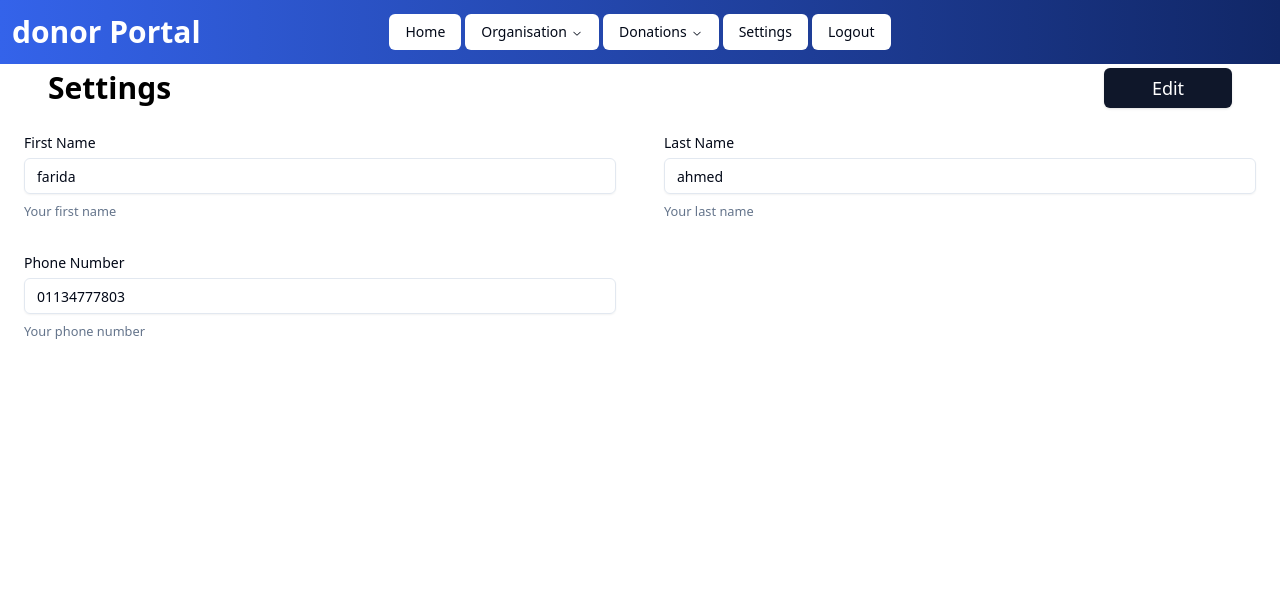
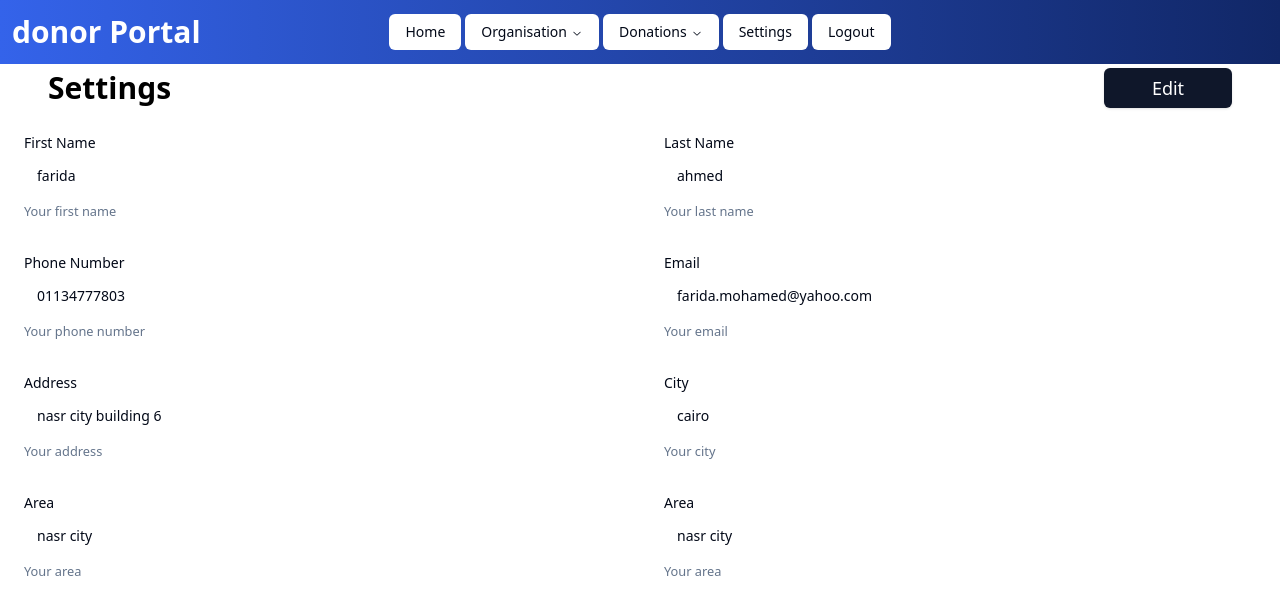
Before and after one commit to DottierDark/TempleSE, a React (Vite) app: page /donor/settings in a window 1280 px wide. Shown: the top 614 px of the page. Built offline with nearby package versions, Linux system fonts and the light colour scheme.

Commit message:
feat: settings page init

```diff
--- a/src/Components/Filter.tsx
+++ b/src/Components/Filter.tsx
@@ -20,7 +20,7 @@ export default function Filter({
 	dummyData?: any[];
 	setData: (dummyData: any[]) => void;
 	searchColumn: string;
-	hidesearchbar: boolean;
+	hidesearchbar?: boolean;
 }) {
 	const [filters, setFilters] = useState<
 		{
--- a/src/Components/ViewList.tsx
+++ b/src/Components/ViewList.tsx
@@ -119,7 +119,7 @@ export default function ViewList({
 						.map((item, index) => (
 							<Card
 								key={`${item.id}-${index}`}
-								className="flex h-full w-[27vh] p-2 flex-col justify-center text-nowrap"
+								className="flex h-full w-[27vh] p-2 flex-col justify-center text-nowrap cursor-pointer"
 								onClick={() => {
 									handleCardClick(item);
 								}}
--- a/src/Pages/Donor/Details/Toy.tsx
+++ b/src/Pages/Donor/Details/Toy.tsx
@@ -94,6 +94,14 @@ export default function Toy() {
 							inputClassName=""
 							placeholder=""
 						/>
+						<ImageField
+							name="img"
+							label="Image"
+							description="Image of the toy"
+							detailsClassName=""
+							inputClassName=""
+							placeholder=""
+						/>
 						<TextField
 							name="gender"
 							label="gender"
@@ -110,14 +118,6 @@ export default function Toy() {
 							inputClassName=""
 							placeholder=""
 						/>
-						<ImageField
-							name="img"
-							label="Image"
-							description="Image of the toy"
-							detailsClassName=""
-							inputClassName=""
-							placeholder=""
-						/>
 					</div>
 				</Details>
 			</DetailsContextProvider>
--- a/src/Pages/Donor/Views/DonorSettings.tsx
+++ b/src/Pages/Donor/Views/DonorSettings.tsx
@@ -1,24 +1,14 @@
-import { useState } from 'react';
 import { z } from 'zod';
 import { useForm } from 'react-hook-form';
 import { zodResolver } from '@hookform/resolvers/zod';
 
-import { Button } from '../../../Components/shadcn/ui/button';
-import {
-	Form,
-	FormControl,
-	FormDescription,
-	FormField,
-	FormItem,
-	FormLabel,
-	FormMessage,
-} from '../../../Components/shadcn/ui/form';
-import { Input } from '../../../Components/shadcn/ui/input';
+import { Form } from '../../../Components/shadcn/ui/form';
 import { DetailsContextProvider } from '../../../Components/details/useDetailsContext';
 import Details from '../../../Components/details/Details';
 import TextField from '../../../Components/details/fields/TextField';
 
-const formSchema = z.object({
+const formSchema = z
+	.object({
 		first_name: z.string().min(2, {
 			message: 'First name must be at least 3 characters.',
 		}),
@@ -46,6 +36,12 @@ const formSchema = z.object({
 		new_password: z.string().min(6, {
 			message: 'New password must be at least 6 characters.',
 		}),
+		confirm_new_password: z.string().min(6, {
+			message: 'New password must be at least 6 characters.',
+		}),
+	})
+	.refine((data) => data.new_password === data.confirm_new_password, {
+		message: 'Passwords do not match.',
 	});
 
 export default function DonorSettings() {
@@ -59,14 +55,15 @@ export default function DonorSettings() {
 			address: 'nasr city building 6',
 			city: 'cairo',
 			area: 'nasr city',
-			currentPassword: '',
-			newPassword: '',
+			current_password: '',
+			new_password: '',
+			confirm_new_password: '',
 		},
 	});
 
 	return (
 		<Form {...form}>
-			<DetailsContextProvider >
+			<DetailsContextProvider id="1">
 				<Details replacementTitle="Settings">
 					<div className="grid grid-cols-2 p-6 gap-x-12">
 						<TextField
@@ -93,6 +90,46 @@ export default function DonorSettings() {
 							inputClassName=""
 							placeholder="Enter phone number..."
 						/>
+						<TextField
+							name="email"
+							label="Email"
+							description="Your email"
+							detailsClassName=""
+							inputClassName=""
+							placeholder="Enter email..."
+						/>
+						<TextField
+							name="address"
+							label="Address"
+							description="Your address"
+							detailsClassName=""
+							inputClassName=""
+							placeholder="Enter address..."
+						/>
+						<TextField
+							name="city"
+							label="City"
+							description="Your city"
+							detailsClassName=""
+							inputClassName=""
+							placeholder="Enter city..."
+						/>
+						<TextField
+							name="area"
+							label="Area"
+							description="Your area"
+							detailsClassName=""
+							inputClassName=""
+							placeholder="Enter area..."
+						/>
+						<TextField
+							name="area"
+							label="Area"
+							description="Your area"
+							detailsClassName=""
+							inputClassName=""
+							placeholder="Enter area..."
+						/>
 					</div>
 				</Details>
 			</DetailsContextProvider>
```
Lines whose indentation alone changed are shown as unchanged.
